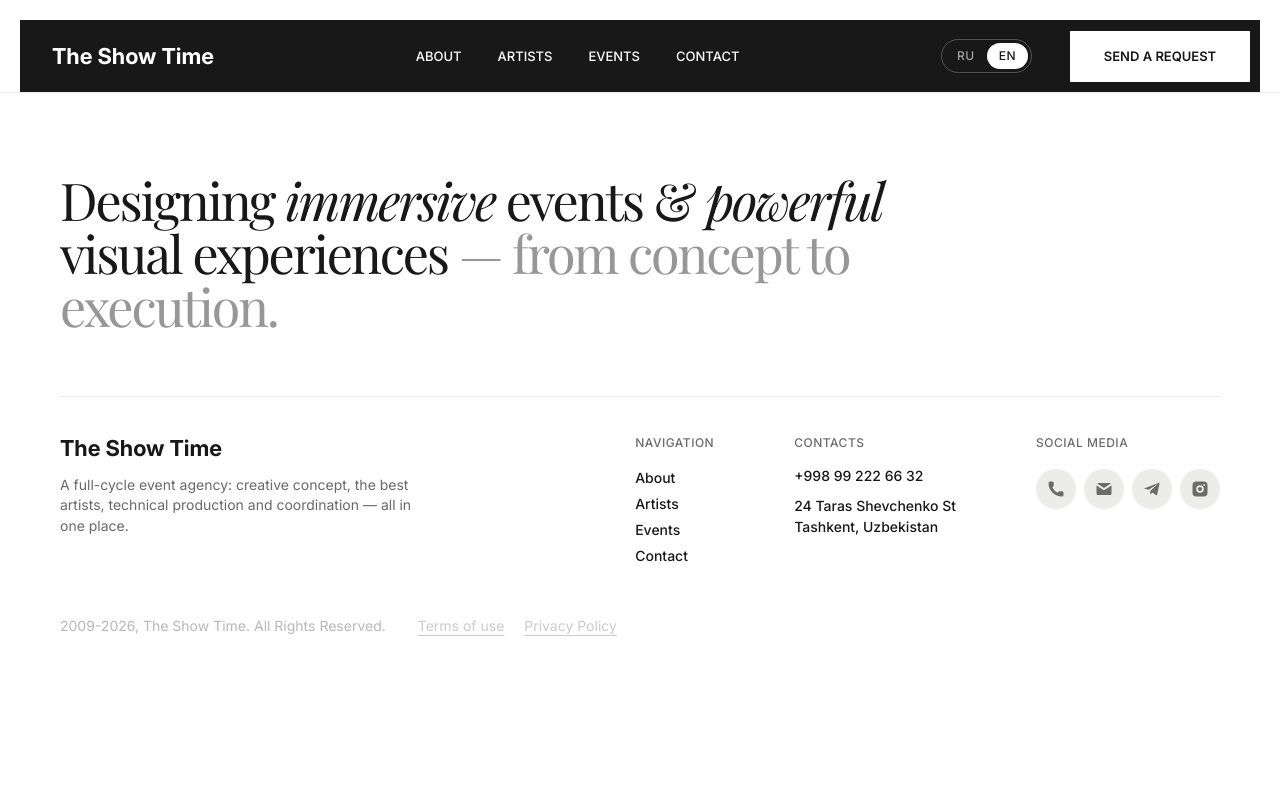
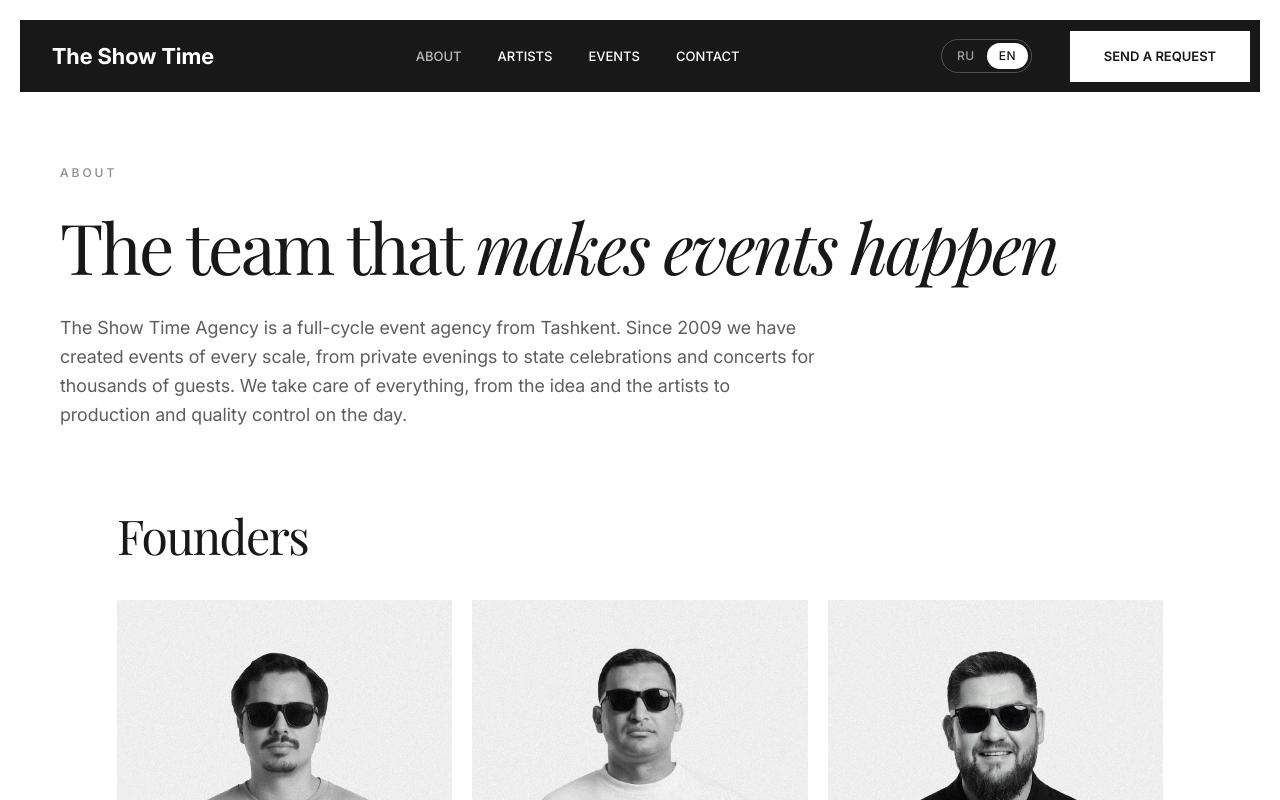
Before and after one commit to uniqspace/BMD, a Vue app: page /about in a window 1280 px wide. Shown: the top 800 px of the page. Built offline with nearby package versions, Linux system fonts and the light colour scheme.

Commit message:
New inner page /about (intro + founders); founders removed from the main page; 'О нас' links go to /about
Co-Authored-By: Claude Opus 5.5 <noreply@anthropic.com>
Claude-Session: https://claude.ai/code/session_01B6dQTr2Arpuaw1uCi2f54J

```diff
--- a/public/locales/en.json
+++ b/public/locales/en.json
@@ -1,6 +1,7 @@
 {
   "meta": {
-    "homeTitle": "The Show Time Agency"
+    "homeTitle": "The Show Time Agency",
+    "aboutTitle": "About — The Show Time Agency"
   },
   "nav": {
     "artists": "Artists",
@@ -36,6 +37,11 @@
       "Ethno",
       "Show"
     ]
+  },
+  "aboutPage": {
+    "title": "The team that <i>makes events happen</i>",
+    "lead": "The Show Time Agency is a full-cycle event agency from Tashkent. Since 2009 we have created events of every scale, from private evenings to state celebrations and concerts for thousands of guests. We take care of everything, from the idea and the artists to production and quality control on the day.",
+    "foundersTitle": "Founders"
   },
   "about": {
     "services": {
--- a/public/locales/ru.json
+++ b/public/locales/ru.json
@@ -1,6 +1,7 @@
 {
   "meta": {
-    "homeTitle": "The Show Time Agency"
+    "homeTitle": "The Show Time Agency",
+    "aboutTitle": "О нас — The Show Time Agency"
   },
   "nav": {
     "artists": "Артисты",
@@ -36,6 +37,11 @@
       "Этно",
       "Шоу"
     ]
+  },
+  "aboutPage": {
+    "title": "Команда, которая <i>делает события</i>",
+    "lead": "The Show Time Agency — event-агентство полного цикла из Ташкента. С 2009 года мы создаём мероприятия любого масштаба: от частных вечеров до государственных праздников и концертов на тысячи гостей. Отвечаем за всё — от идеи и артистов до техники и контроля качества в день события.",
+    "foundersTitle": "Основатели"
   },
   "about": {
     "services": {
--- a/src/components/MobileMenuModal.vue
+++ b/src/components/MobileMenuModal.vue
@@ -56,7 +56,7 @@ function goToContacts() {
         <div class="flex-1 flex flex-col pt-6 pb-8">
         <div class="container flex-1 flex flex-col w-full">
             <nav :aria-label="t('nav.nav')" class="border-t border-white/12">
-                <RouterLink to="/" :class="rowClass" @click="close">{{ t('nav.about') }}<ArrowIcon /></RouterLink>
+                <RouterLink to="/about" :class="rowClass" @click="close">{{ t('nav.about') }}<ArrowIcon /></RouterLink>
                 <RouterLink to="/artists" :class="rowClass" @click="close">{{ t('nav.artists') }}<ArrowIcon /></RouterLink>
                 <RouterLink to="/#events" :class="rowClass" @click="close">{{ t('nav.events') }}<ArrowIcon /></RouterLink>
                 <button type="button" :class="[rowClass, 'w-full cursor-pointer']" @click="goToContacts">{{ t('nav.feedback') }}<ArrowIcon /></button>
--- a/src/components/TheFooter.vue
+++ b/src/components/TheFooter.vue
@@ -44,7 +44,7 @@ const titleClass = 'block mb-4 md:mb-5 text-[12px]/[100%] uppercase tracking-[0.
             <!-- Mobile: menu as full-width rows, round contact buttons, phone and address -->
             <div class="mt-11 md:hidden">
                 <nav :aria-label="t('nav.nav')" class="border-t border-white/12">
-                    <RouterLink to="/" :class="mobileRowClass">{{ t("nav.about") }}<ArrowIcon /></RouterLink>
+                    <RouterLink to="/about" :class="mobileRowClass">{{ t("nav.about") }}<ArrowIcon /></RouterLink>
                     <RouterLink to="/artists" :class="mobileRowClass">{{ t("nav.artists") }}<ArrowIcon /></RouterLink>
                     <RouterLink to="/#events" :class="mobileRowClass">{{ t("nav.events") }}<ArrowIcon /></RouterLink>
                     <button type="button" :class="[mobileRowClass, 'w-full cursor-pointer']" @click="scrollToContacts">{{ t("nav.feedback") }}<ArrowIcon /></button>
@@ -70,7 +70,7 @@ const titleClass = 'block mb-4 md:mb-5 text-[12px]/[100%] uppercase tracking-[0.
                     <div>
                         <span :class="titleClass">{{ t("nav.nav") }}</span>
                         <ul class="flex flex-col gap-2.5 leading-none">
-                            <li><RouterLink to="/" :class="linkClass">{{ t("nav.about") }}</RouterLink></li>
+                            <li><RouterLink to="/about" :class="linkClass">{{ t("nav.about") }}</RouterLink></li>
                             <li><RouterLink to="/artists" :class="linkClass">{{ t("nav.artists") }}</RouterLink></li>
                             <li><RouterLink to="/#events" :class="linkClass">{{ t("nav.events") }}</RouterLink></li>
                             <li><button type="button" :class="[linkClass, 'cursor-pointer']" @click="scrollToContacts">{{ t("nav.feedback") }}</button></li>
--- a/src/components/TheHeader.vue
+++ b/src/components/TheHeader.vue
@@ -40,7 +40,7 @@
     })
 
     const navItems = computed(() => [
-        { to: '/', label: t('nav.about'), active: route.path === '/' && route.hash !== '#events' },
+        { to: '/about', label: t('nav.about'), active: route.path === '/about' },
         { to: '/artists', label: t('nav.artists'), active: route.path === '/artists' || route.path.startsWith('/singers') },
         { to: '/#events', label: t('nav.events'), active: route.path === '/' && route.hash === '#events' },
         { to: '#contacts', label: t('nav.feedback'), active: false, scroll: true },
--- a/src/router/index.ts
+++ b/src/router/index.ts
@@ -24,12 +24,21 @@ const router = createRouter({
   },
   routes: [
     {
-      // Main page of the site: the agency ("О нас")
+      // Main page of the site
       path: '/',
       name: 'home',
       component: AboutView,
       meta: {
         titleKey: 'meta.homeTitle'
+      }
+    },
+    {
+      // Inner page: about the agency and its founders
+      path: '/about',
+      name: 'about',
+      component: () => import('../views/AgencyView.vue'),
+      meta: {
+        titleKey: 'meta.aboutTitle'
       }
     },
     {
--- a/src/views/AboutView.vue
+++ b/src/views/AboutView.vue
@@ -1,7 +1,6 @@
 <script setup lang="ts">
   import { useI18n } from 'vue-i18n'
   import { yearsInBusiness } from '@/lib/agency'
-  import AboutFounders from '@/components/AboutFounders.vue'
   import AboutAdvantages from '@/components/AboutAdvantages.vue'
   import AboutPartners from '@/components/AboutPartners.vue'
   import AboutProjects from '@/components/AboutProjects.vue'
@@ -96,8 +95,6 @@
     <!-- Services (big list, photo follows the cursor) -->
     <AboutServices />
 
-    <!-- Founders (swipeable slider on tablet / mobile) -->
-    <AboutFounders />
   </main>
 
 </template>
--- /dev/null
+++ b/src/views/AgencyView.vue
@@ -0,0 +1,31 @@
+<script setup lang="ts">
+  import { useI18n } from 'vue-i18n'
+  import AboutFounders from '@/components/AboutFounders.vue'
+
+  // Inner page "О нас": short intro about the agency + founders.
+  // More blocks (story, numbers, values, team, clients) to be added.
+  const { t } = useI18n()
+</script>
+
+<template>
+  <section class="pt-5 pb-12 md:pb-16 lg:pt-18.75 lg:pb-20">
+    <div class="container">
+      <div class="flex max-w-270 flex-col gap-5 md:gap-6 lg:gap-8">
+        <span class="text-[12px]/[100%] uppercase tracking-[3px] text-[#18181880]">{{ t('nav.about') }}</span>
+        <h1
+          v-html="t('aboutPage.title')"
+          class="font-heading font-normal text-[40px]/[1.04] tracking-[-1.4px] md:text-[56px]/[1.03] md:tracking-[-2px] lg:text-[70px]/[1.02] lg:tracking-[-2.6px]"
+        />
+        <p class="max-w-190 font-normal text-[16px]/[1.6] text-[#181818b3] md:text-[17px]/[1.6] lg:text-[18px]/[1.6]">{{ t('aboutPage.lead') }}</p>
+      </div>
+    </div>
+  </section>
+
+  <div class="pb-8 md:pb-10">
+    <div class="container">
+      <!-- same width as the founders row below -->
+      <h2 class="mx-auto max-w-261.5 font-heading font-normal text-[32px]/[1.05] tracking-[-1px] md:text-[42px]/[1.05] lg:text-[48px]/[1.05] lg:tracking-[-1.6px]">{{ t('aboutPage.foundersTitle') }}</h2>
+    </div>
+  </div>
+  <AboutFounders />
+</template>
```
